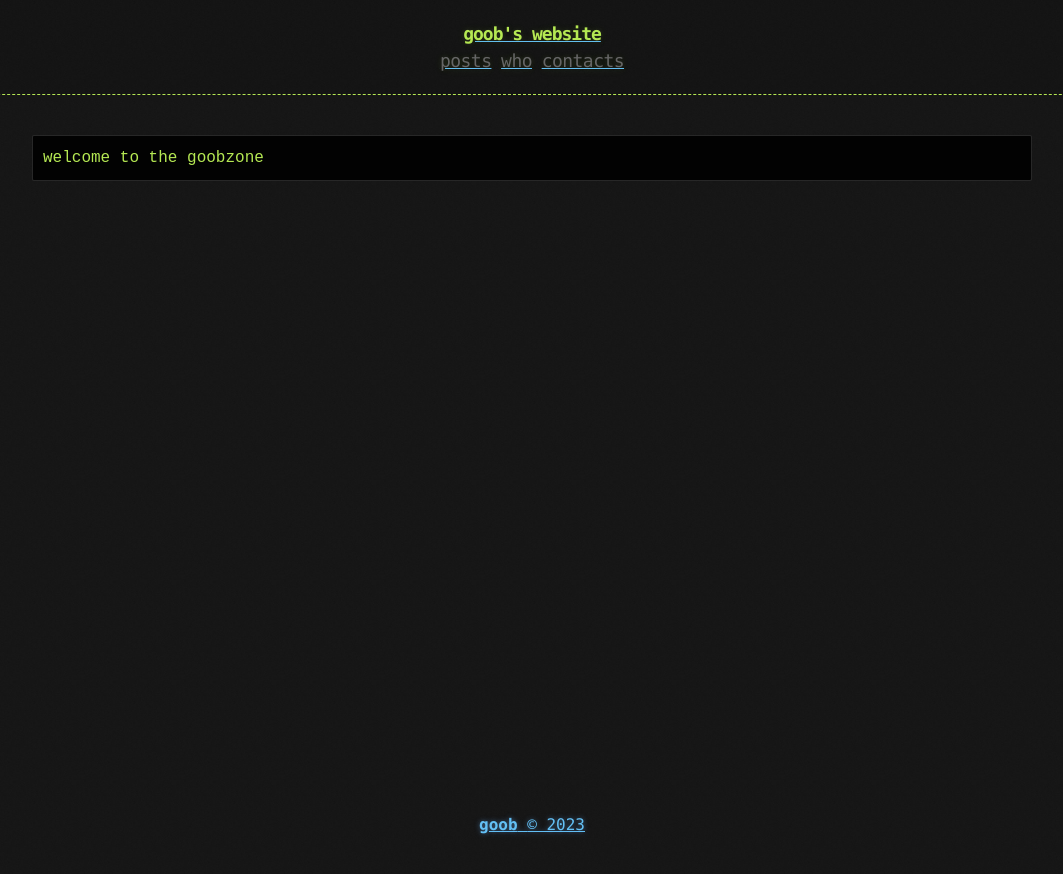
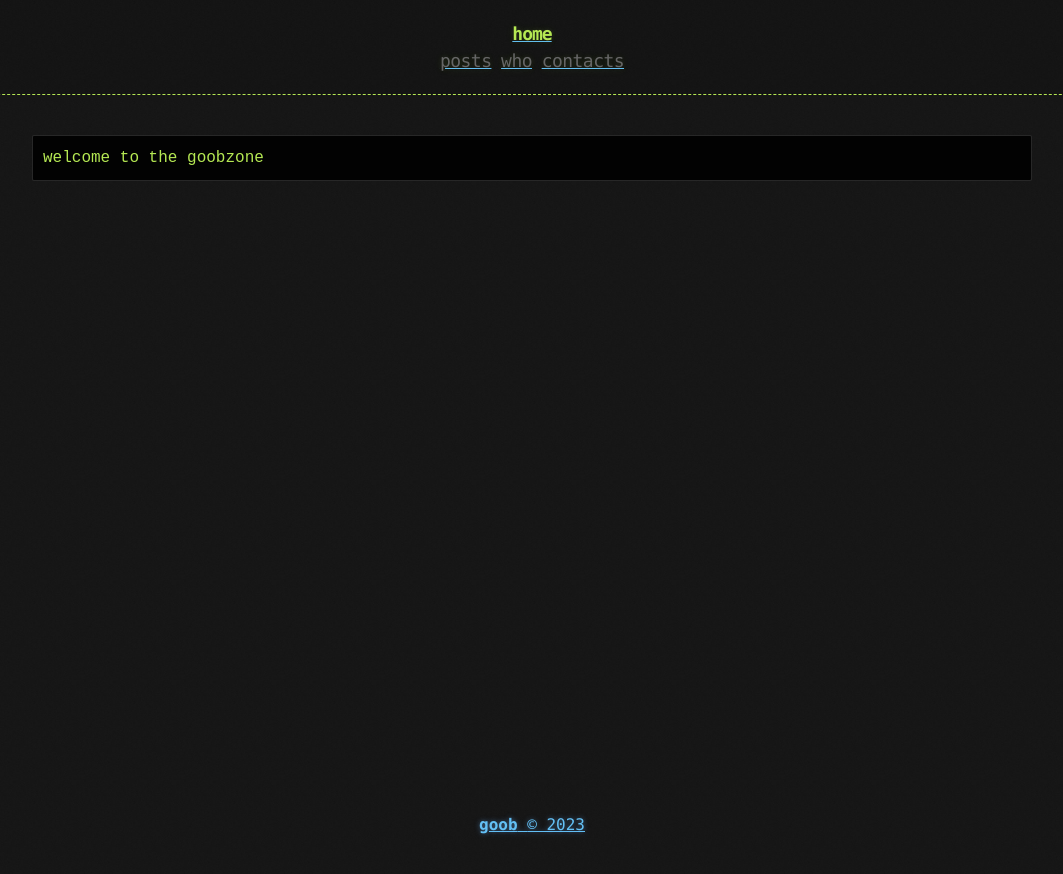
Before and after one commit to goobbess/goobbess.github.io, a Jekyll site: the page built from index.md, in a window 1280 px wide. Shown: the top 874 px of the page, without its empty margins (108-1171 px from the left). Built offline with Jekyll 4.4.1, drawn with Linux system fonts in a browser that asks for light colours.

Commit message:
Update header.html

```diff
--- a/_includes/header.html
+++ b/_includes/header.html
@@ -2,7 +2,7 @@
   <div>
     <a href="{{ "/" | prepend: site.baseurl | replace: '//', '/' }}">
     {% assign owner_first_name = site.owner | split: " " %}
-    <h1>goob's website</h1>
+    <h1>home</h1>
     </a>
     <div class="header-links">
       {% include links.html %}
```
